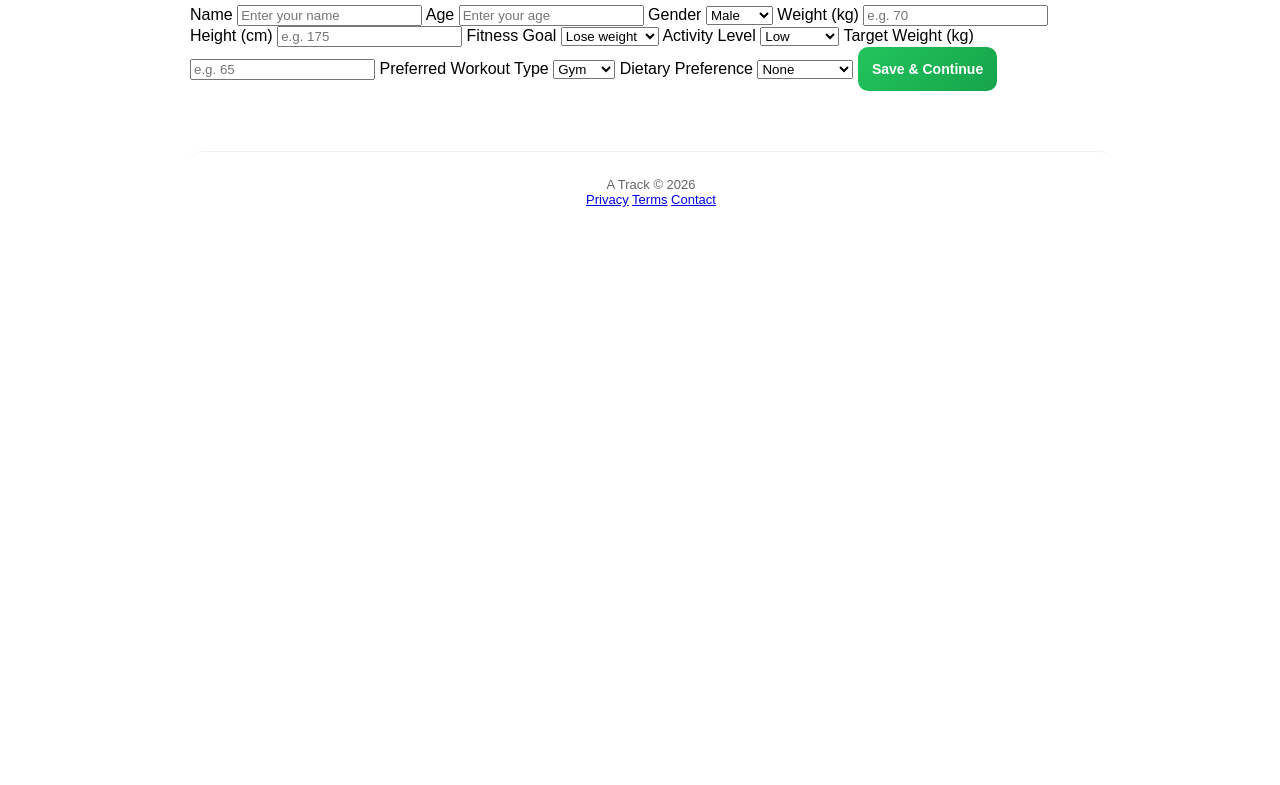
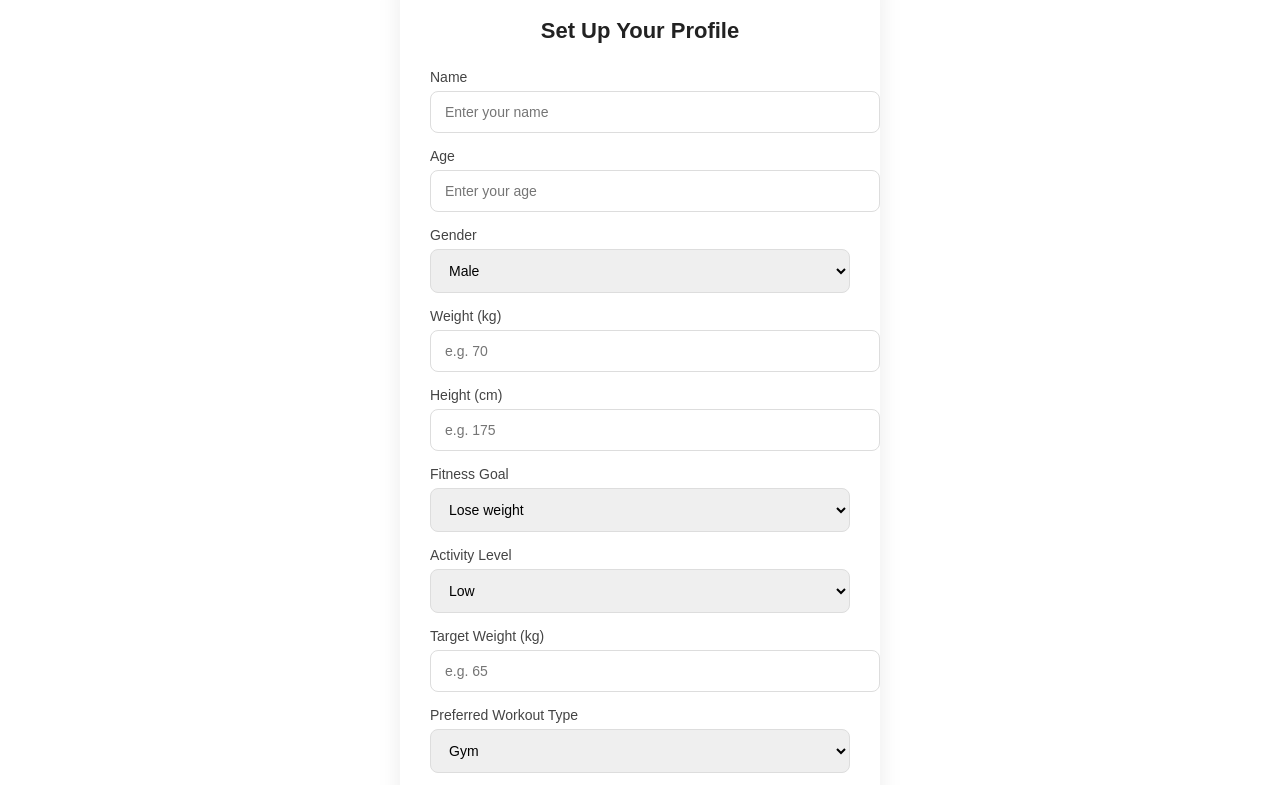
Before and after one commit to Bosco-13/cmp5012b-team, a plain HTML site: page code_files/form.html in a window 1280 px wide. Shown: the part 187-972 px from the top of the page. Before the commit the page ends 800 px from the top, so only its background shows below. Drawn offline with Linux system fonts and the light colour scheme.

Commit message:
general fixes like nav bar etc

```diff
--- a/code_files/form.html
+++ b/code_files/form.html
@@ -76,8 +76,9 @@
                 <option>High Protein</option>
             </select>
 
-            <a class = "save_centered", href = "index.html"><button class="form-btn">Save & Continue</button></a>
-
+            <a href="index.html" class="form-btn" style="display:block; text-align:center; text-decoration: none;">
+                Save & Continue
+            </a>
 
         </div>
 
--- a/code_files/style.css
+++ b/code_files/style.css
@@ -566,3 +566,79 @@
     font-size: 13px;
     opacity: 0.7;
 }
+
+
+
+/* ---------------------- FORM  ------------------------- */
+
+.form-container {
+    display: flex;
+    justify-content: center;
+    align-items: center;
+    margin-top: 40px;
+}
+
+.form-card {
+    background: white;
+    padding: 35px 30px;
+    border-radius: 16px;
+    box-shadow: 0 10px 25px rgba(0,0,0,0.08);
+    width: 100%;
+    max-width: 420px;
+}
+
+.form-h1 {
+    text-align: center;
+    margin-bottom: 25px;
+    font-size: 22px;
+    color: #222;
+}
+
+.form-label {
+    display: block;
+    font-size: 14px;
+    margin-top: 15px;
+    margin-bottom: 6px;
+    color: #444;
+    font-weight: 500;
+}
+
+.form-input,
+.form-select {
+    width: 100%;
+    padding: 12px 14px;
+    border-radius: 8px;
+    border: 1px solid #ddd;
+    font-size: 14px;
+    outline: none;
+    transition: border 0.2s ease, box-shadow 0.2s ease;
+}
+
+.form-input:focus,
+.form-select:focus {
+    border-color: #2F6BFF;
+    box-shadow: 0 0 0 2px rgba(47,107,255,0.15);
+}
+
+.form-btn {
+    width: 100%;
+    margin-top: 25px;
+    padding: 14px;
+    border-radius: 10px;
+    border: none;
+    background: linear-gradient(135deg, #2F6BFF, #1D4ED8);
+    color: white;
+    font-weight: bold;
+    font-size: 14px;
+    cursor: pointer;
+    transition: transform 0.1s ease, box-shadow 0.1s ease;
+}
+
+.form-btn:hover {
+    transform: translateY(-1px);
+    box-shadow: 0 6px 14px rgba(0,0,0,0.15);
+}
+
+.form-btn:active {
+    transform: scale(0.98);
+}
```
Also changed, not shown: code_files/Goal_Management.html (+5 -2 lines), code_files/Sleep_Monitoring.html (+5 -2 lines), code_files/dietplan.html (+9 -4 lines), code_files/editplan.html (+9 -4 lines), code_files/index.html (+2 -0 lines), code_files/nutrition.html (+11 -1 lines), code_files/workout.html (+5 -2 lines).
